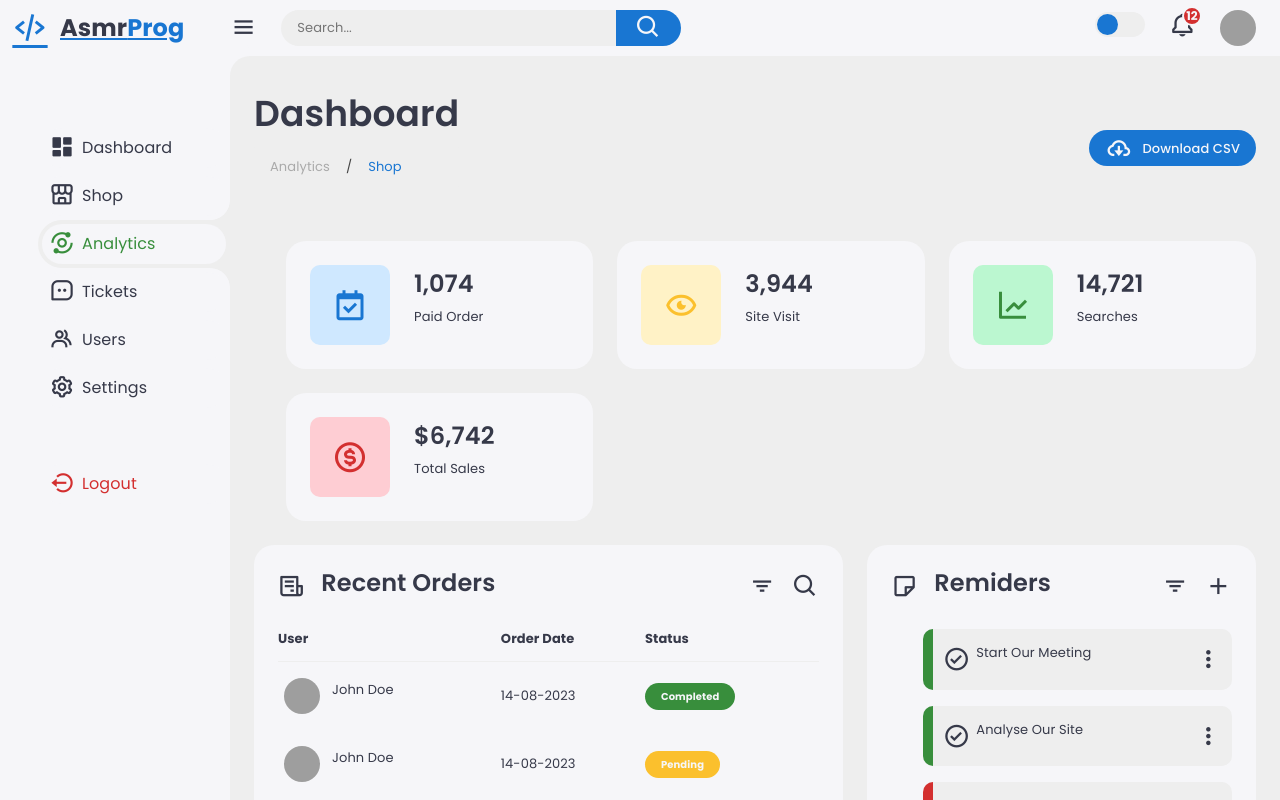
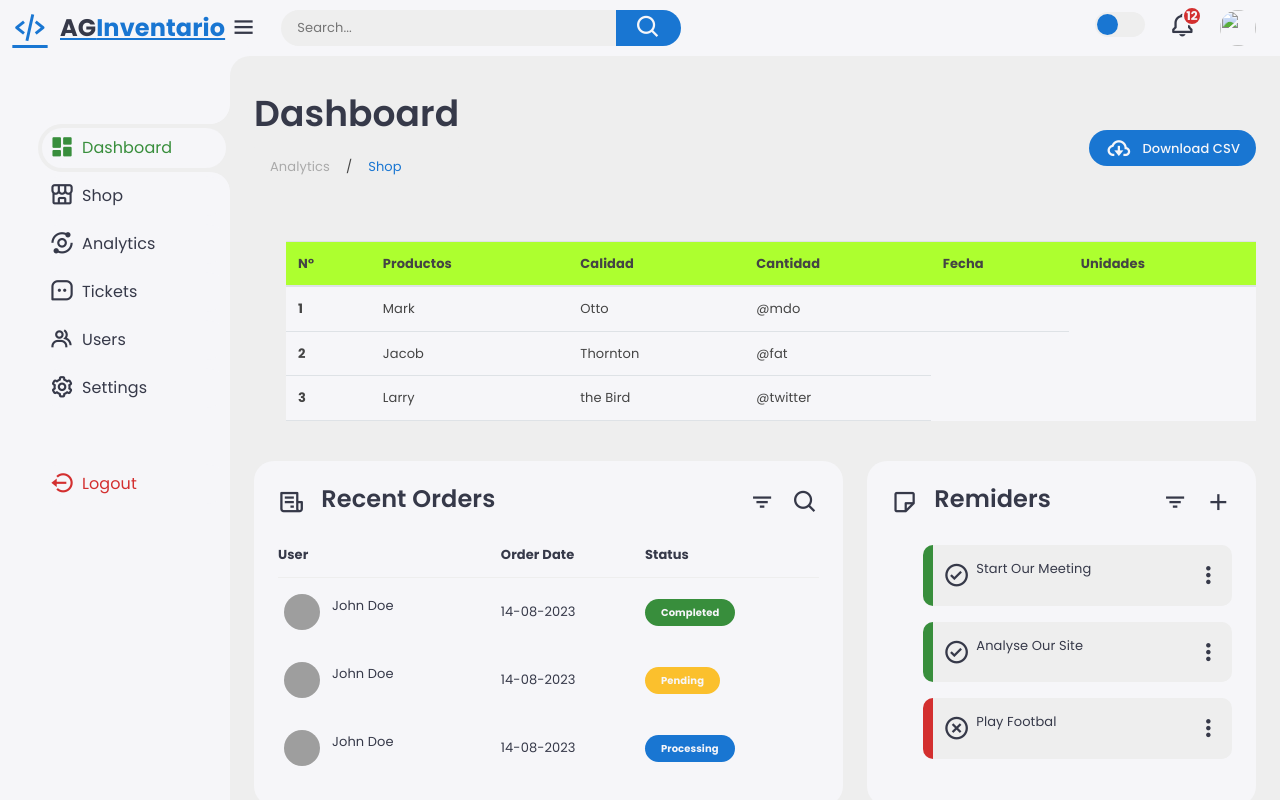
Before and after one commit to TavOexe/flask-login, a Flask app: template src/templates/home.html in a window 1280 px wide. Run offline with Flask 2, Linux system fonts and the light colour scheme; the template is opened without the code that fills it, so the values that code supplies are empty; some libraries are stand-ins or nearby versions; grey boxes are pictures that could not be loaded.

Commit message:
cambie app

```diff
--- a/src/app.py
+++ b/src/app.py
@@ -42,7 +42,7 @@ def login():
         if logged_user is not None:
             if logged_user.password:
                 login_user(logged_user)
-                return redirect(url_for('home'))
+                return redirect(url_for('ordencompra'))
             else:
                 flash('Contraseña invalida...')
                 return render_template('auth/login.html')
@@ -52,78 +52,15 @@ def login():
     else:
         return render_template('auth/login.html')
 
-
-@app.route('/pedidos')
-def home():
-    cur = db.cursor()
-    cur.execute('SELECT * FROM Pedidos order by FechaEmision desc')
-    data = cur.fetchall()
-    cur.close()
-
-    '''
-    cur = db.cursor()
-    cur.execute('SELECT * FROM Detalle_Pedido')
-    data2 = cur.fetchall()
-    cur.close()
-
-    cur = db.cursor()
-    cur.execute('SELECT * FROM Deuda')
-    data3 = cur.fetchall()
-    cur.close()
-
-    '''
-
-    return render_template('home.html', pedido =data,)
-
-#ruta detalle pedido por id de pedido
-@app.route('/pedido/<id>')
+@app.route('/ordencompra')
 @login_required
-def detallepedido(id):
-    cur = db.cursor()
-    cur.execute('SELECT * FROM Pedidos  order by FechaEmision desc')
-    data2 = cur.fetchall()
-    cur.close()
-
-    cur = db.cursor()
-    cur.execute('SELECT * FROM Detalle_pedido WHERE Pedido_Codigo = {0}'.format(id))
-    data = cur.fetchall()
-    cur.close()
-
-    cur = db.cursor()
-    cur.execute('SELECT * FROM Deuda WHERE Pedido_Codigo = {0}'.format(id))
-    data3 = cur.fetchall()
-    cur.close()
+def ordencompra():
 
 
-    return render_template('home.html', detalle =data,pedido=data2,deuda=data3,)
+    return render_template('home.html')
 
-#actualizar estado de pedido a Aprobado
-@app.route('/pedido/aprobar/<int:id>')
-def aprobarpedido(id):
-    try:
-        cur = db.cursor()
-        cur.execute("UPDATE Pedidos SET Estado = 'Aprobado' WHERE Codigo = {0}".format(id))
-        db.commit()
-    except Exception as e:
-        # manejo de la excepción
-        print(e)
-    finally:
-        cur.close()
-    return redirect(url_for('home'))
 
-#actualizar estado de pedido a Rechazado solo una vez
-@app.route('/pedido/rechazar/<int:id>')
-def rechazarpedido(id):
-    try:
-        cur = db.cursor()
-        cur.execute("UPDATE Pedidos SET Estado = 'Rechazado' WHERE Codigo = {0}".format(id))
-        db.commit()
-    except Exception as e:
-        # manejo de la excepción
-        print(e)
-    finally:
-        cur.close()
-    return redirect(url_for('home'))
+
 
 
 @app.route('/logout')
@@ -138,40 +75,6 @@ def status_404(error):
     return "<h1> ERROR 404 </h1> ", 404
 
 
-@app.route('/buscar', methods=['GET', 'POST'])
-def buscar():
-    if request.method == 'POST':
-        #si esta vacio el formulario retornar un mensaje
-        if request.form['id'] == '':
-            flash('Ingrese un codigo de pedido')
-            return redirect(url_for('home'))
-        else:
-            ide = request.form['id']
-            cur = db.cursor()
-            cur.execute('SELECT * FROM Pedidos WHERE Codigo = {0}'.format(ide))
-            data = cur.fetchall()
-            cur.close()
-
-            if data == []:
-                flash('No se encontro el pedido')
-                return redirect(url_for('home'))
-
-            cur = db.cursor()
-            cur.execute('SELECT * FROM Detalle_pedido WHERE Pedido_Codigo = {0}'.format(ide))
-            data2 = cur.fetchall()
-            cur.close()
-
-            cur = db.cursor()
-            cur.execute('SELECT * FROM Deuda WHERE Pedido_Codigo = {0}'.format(ide))
-            data3 = cur.fetchall()
-            cur.close()
-            return render_template('home.html', pedido =data, detalle =data2,deuda=data3,)
-
-    else:
-        return render_template('home.html')
-
-
-
 
 
 if __name__ == '__main__':
--- a/src/templates/base.html
+++ b/src/templates/base.html
@@ -15,7 +15,7 @@
         {% endblock customCss %}
 
     </head>
-    <body>
+
 
 
     {% block body %}
@@ -30,9 +30,9 @@
     <script src="https://cdnjs.cloudflare.com/ajax/libs/popper.js/1.14.3/umd/popper.min.js" integrity="sha384-ZMP7rVo3mIykV+2+9J3UJ46jBk0WLaUAdn689aCwoqbBJiSnjAK/l8WvCWPIPm49" crossorigin="anonymous"></script>
 
     <script src="https://stackpath.bootstrapcdn.com/bootstrap/4.1.3/js/bootstrap.min.js" integrity="sha384-ChfqqxuZUCnJSK3+MXmPNIyE6ZbWh2IMqE241rYiqJxyMiZ6OW/JmZQ5stwEULTy" crossorigin="anonymous"></script>
-    <script src="{{url_for('static', filename='js/main.js')}}"></script>
 
 
-    </body>
+
+
 
 </html>
--- a/src/templates/home.html
+++ b/src/templates/home.html
@@ -15,19 +15,19 @@ Dashboard
     <div class="sidebar">
         <a href="#" class="logo">
             <i class='bx bx-code-alt'></i>
-            <div class="logo-name"><span>Asmr</span>Prog</div>
+            <div class="logo-name"><span>AG</span>Inventario</div>
         </a>
         <ul class="side-menu">
-            <li><a href="#"><i class='bx bxs-dashboard'></i>Dashboard</a></li>
+            <li class="active" ><a href="#"><i class='bx bxs-dashboard'></i>Dashboard</a></li>
             <li><a href="#"><i class='bx bx-store-alt'></i>Shop</a></li>
-            <li class="active"><a href="#"><i class='bx bx-analyse'></i>Analytics</a></li>
+            <li ><a href="#"><i class='bx bx-analyse'></i>Analytics</a></li>
             <li><a href="#"><i class='bx bx-message-square-dots'></i>Tickets</a></li>
             <li><a href="#"><i class='bx bx-group'></i>Users</a></li>
             <li><a href="#"><i class='bx bx-cog'></i>Settings</a></li>
         </ul>
         <ul class="side-menu">
             <li>
-                <a href="#" class="logout">
+                <a href="{{ url_for('logout') }}" class="logout">
                     <i class='bx bx-log-out-circle'></i>
                     Logout
                 </a>
@@ -54,7 +54,7 @@ Dashboard
                 <span class="count">12</span>
             </a>
             <a href="#" class="profile">
-                <img src="images/logo.png">
+                <img src="#">
             </a>
         </nav>
 
@@ -80,39 +80,40 @@ Dashboard
 
             <!-- Insights -->
             <ul class="insights">
-                <li>
-                    <i class='bx bx-calendar-check'></i>
-                    <span class="info">
-                        <h3>
-                            1,074
-                        </h3>
-                        <p>Paid Order</p>
-                    </span>
-                </li>
-                <li><i class='bx bx-show-alt'></i>
-                    <span class="info">
-                        <h3>
-                            3,944
-                        </h3>
-                        <p>Site Visit</p>
-                    </span>
-                </li>
-                <li><i class='bx bx-line-chart'></i>
-                    <span class="info">
-                        <h3>
-                            14,721
-                        </h3>
-                        <p>Searches</p>
-                    </span>
-                </li>
-                <li><i class='bx bx-dollar-circle'></i>
-                    <span class="info">
-                        <h3>
-                            $6,742
-                        </h3>
-                        <p>Total Sales</p>
-                    </span>
-                </li>
+                <table class="table" style="background-color: var(--light);">
+                    <thead  style="background-color:greenyellow;" >
+                      <tr>
+                        <th scope="col">N°</th>
+                        <th scope="col">Productos</th>
+                        <th scope="col">Calidad</th>
+                        <th scope="col">Cantidad</th>
+                        <th scope="col">Fecha</th>
+                        <th scope="col">Unidades</th>
+                      </tr>
+                    </thead>
+                    <tbody>
+                      <tr>
+                        <th scope="row">1</th>
+                        <td>Mark</td>
+                        <td>Otto</td>
+                        <td>@mdo</td>
+                        <td>    </td>
+                      </tr>
+                      <tr>
+                        <th scope="row">2</th>
+                        <td>Jacob</td>
+                        <td>Thornton</td>
+                        <td>@fat</td>
+                      </tr>
+                      <tr>
+                        <th scope="row">3</th>
+                        <td>Larry</td>
+                        <td>the Bird</td>
+                        <td>@twitter</td>
+                      </tr>
+                    </tbody>
+                  </table>
+
             </ul>
             <!-- End of Insights -->
 
```
